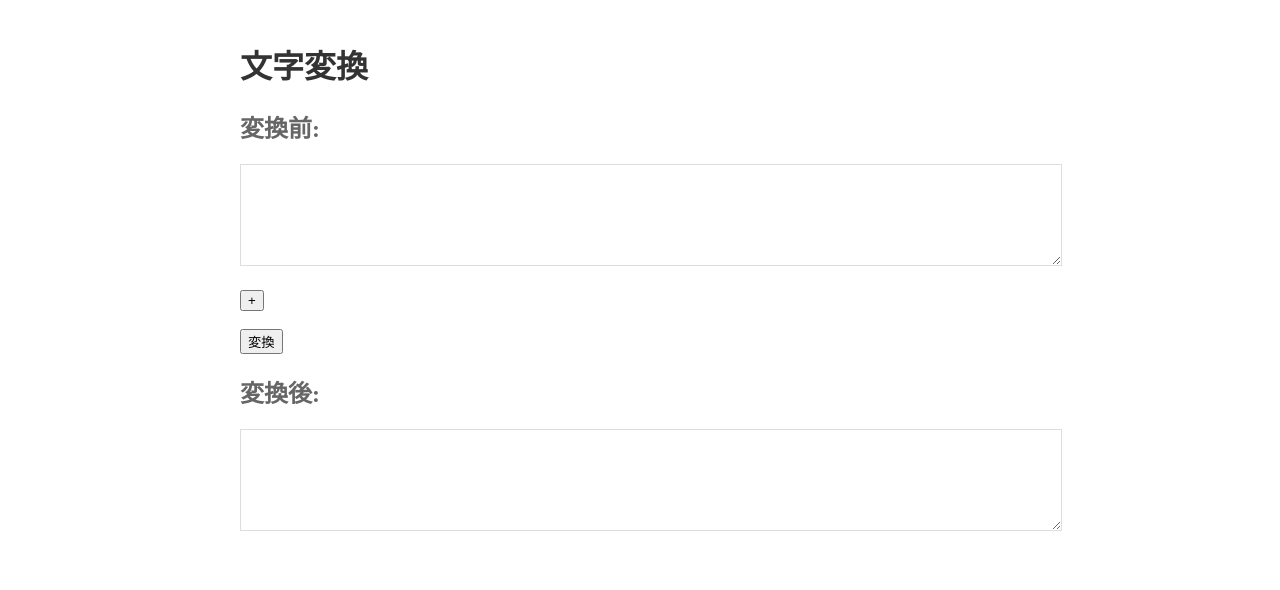
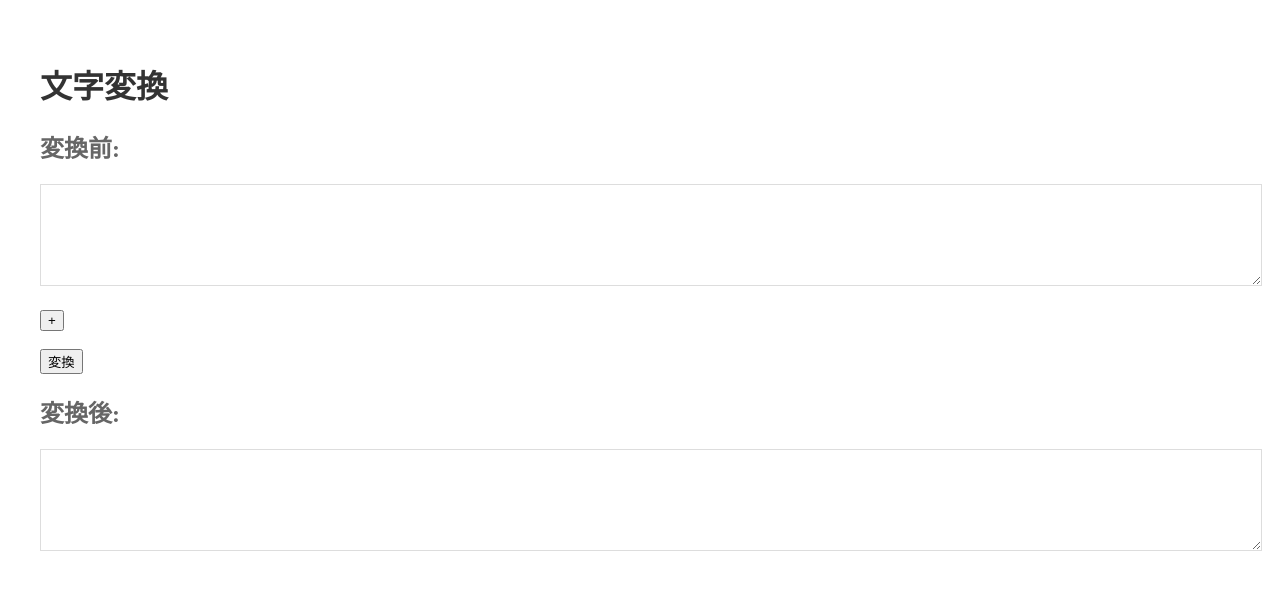
Before and after one commit to otoneko1102/char-replace, a plain HTML site: page index.html in a window 1280 px wide. Drawn offline with Linux system fonts and the light colour scheme.

Commit message:
Update style.css

```diff
--- a/style.css
+++ b/style.css
@@ -1,7 +1,10 @@
+html,
 body {
-  width: 800px;
-  margin: 0 auto;
-  padding: 20px;
+    width: 100%;
+    height: 100%;
+    margin: 0 auto;
+    padding: 20px;
+    box-sizing: border-box;
 }
 
 .button {
```
